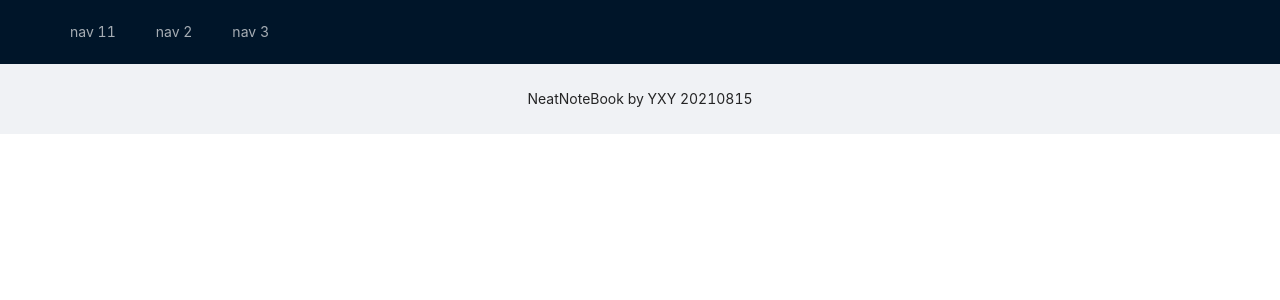
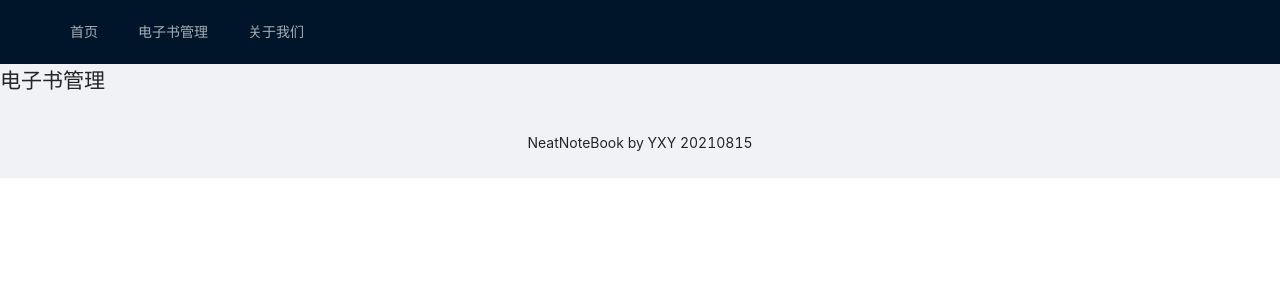
Before and after one commit to oluwasegunyu/NeatNoteBook, a Vue app in the folder web/: page /admin/ebook in a window 1280 px wide. Shown: the top 300 px of the page. Built offline with nearby package versions, Linux system fonts and the light colour scheme; no server answers.

Commit message:
添加电子书管理页面

```diff
--- a/web/src/components/TheHeader.vue
+++ b/web/src/components/TheHeader.vue
@@ -7,9 +7,15 @@
         v-model:selectedKeys="selectedKeys1"
         :style="{ lineHeight: '64px' }"
     >
-      <a-menu-item key="1">nav 11</a-menu-item>
-      <a-menu-item key="2">nav 2</a-menu-item>
-      <a-menu-item key="3">nav 3</a-menu-item>
+      <a-menu-item key="/">
+        <router-link to="/">首页</router-link>
+      </a-menu-item>
+      <a-menu-item key="/admin/ebook">
+        <router-link to="/admin/ebook">电子书管理</router-link>
+      </a-menu-item>
+      <a-menu-item key="/about">
+        <router-link to="/about">关于我们</router-link>
+      </a-menu-item>
     </a-menu>
   </a-layout-header>
 </template>
--- a/web/src/router/index.ts
+++ b/web/src/router/index.ts
@@ -1,22 +1,28 @@
 import { createRouter, createWebHistory, RouteRecordRaw } from 'vue-router'
-import Home from '../views/home.vue'
-import About from '../views/about.vue'
+import home from '../views/home.vue'
+import about from '../views/about.vue'
+import adminEbook from '../views/admin/adminEbook.vue'
 
 const routes: Array<RouteRecordRaw> = [
   {
     path: '/',
     name: 'Home',
-    component: Home
+    component: home
   },
   {
     path: '/about',
-    name: 'about',
-    component: About
+    name: 'About',
+    component: about
     // route level code-splitting
     // this generates a separate chunk (about.[hash].js) for this route
     // which is lazy-loaded when the route is visited.
     // component: () => import(/* webpackChunkName: "about" */ '../views/about.vue')
-  }
+  },
+  {
+    path: '/admin/ebook',
+    name: 'adminEbook',
+    component: adminEbook
+  },
 ]
 
 const router = createRouter({
--- /dev/null
+++ b/web/src/views/admin/adminEbook.vue
@@ -0,0 +1,5 @@
+<template>
+  <div class="about">
+    <h1>电子书管理</h1>
+  </div>
+</template>
```
